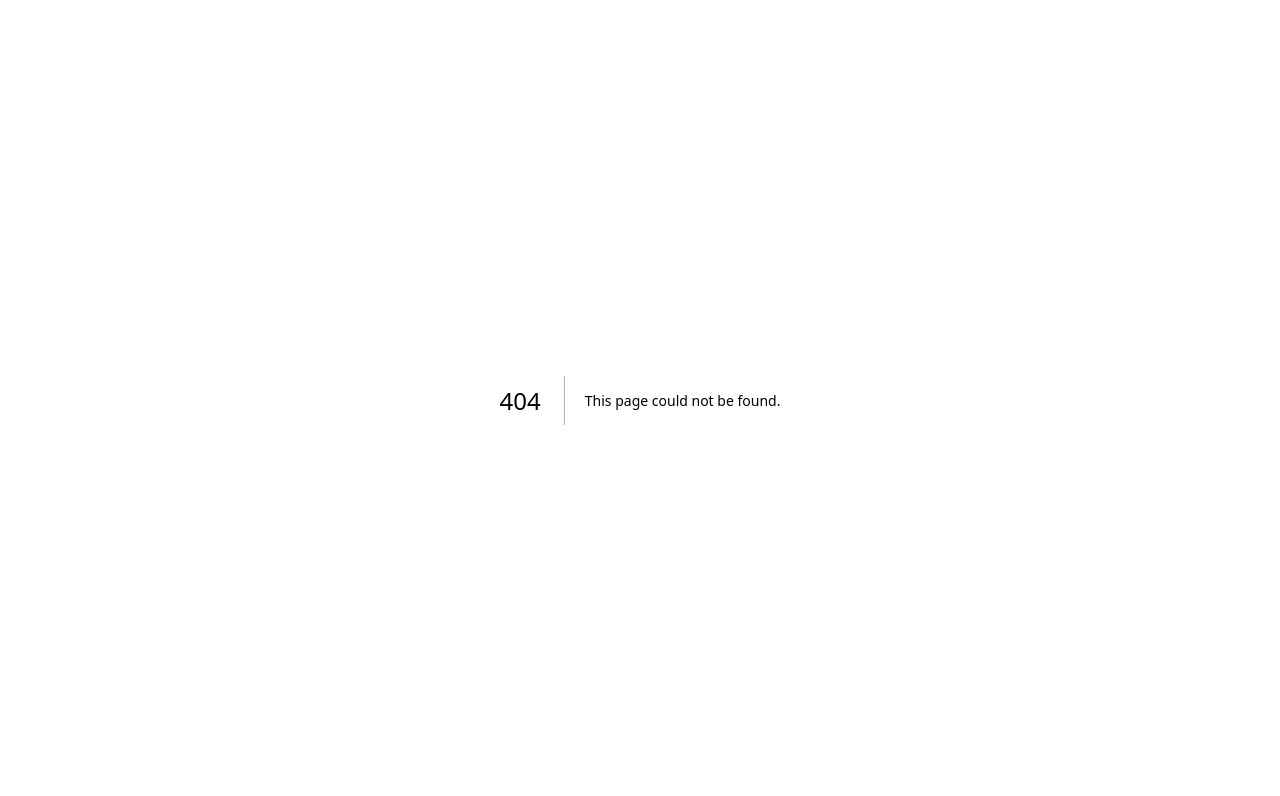
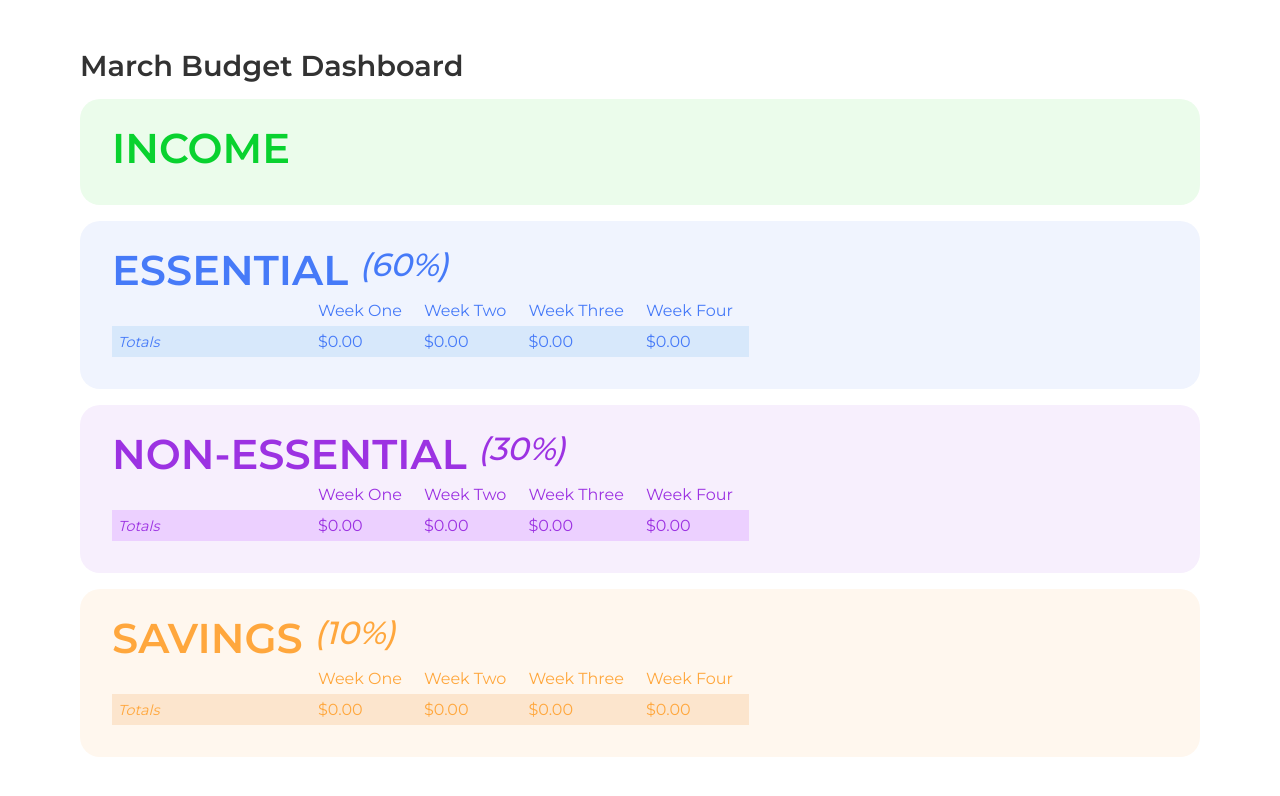
Before and after one commit to rubybeaches/BetterBudgetBuilds, a Next.js app: page /dashboard in a window 1280 px wide. Before the commit this address had no page. Shown: the top 796 px of the page. Built offline with nearby package versions, Linux system fonts and the light colour scheme.

Commit message:
adding base for budget dashboard

```diff
--- /dev/null
+++ b/src/app/components/Dashboard/SummaryTable.tsx
@@ -0,0 +1,34 @@
+import { category } from "@/app/lib/types";
+
+const SummaryTable = ({ categories }: { categories: category[] }) => {
+
+    return (
+        <table>
+            <tr>
+                <td></td>
+                <td>Week One</td>
+                <td>Week Two</td>
+                <td>Week Three</td>
+                <td>Week Four</td>
+            </tr>
+            {categories.map((category, index) => (
+                <tr key={index}>
+                    <td>{category.category}</td>
+                    <td>$0.00</td>
+                    <td>$0.00</td>
+                    <td>$0.00</td>
+                    <td>$0.00</td>
+                </tr>
+            ))}
+            <tr id="summaryTotals">
+                <td><em>Totals</em></td>
+                <td>$0.00</td>
+                <td>$0.00</td>
+                <td>$0.00</td>
+                <td>$0.00</td>
+            </tr>
+        </table>
+    )
+}
+
+export default SummaryTable;
--- /dev/null
+++ b/src/app/dashboard/page.css
@@ -0,0 +1,90 @@
+.monthTitle {
+    font-size: 1.8em;
+    font-weight: 600;
+}
+
+.section {
+    padding: 1.5em 2em 2em 2em;
+    border-radius: 20px;
+}
+
+.section>h1 {
+    font-size: 2.6em;
+    text-transform: uppercase;
+    font-weight: 600;
+}
+
+.section>h1>em {
+    font-weight: 500;
+    font-size: 2rem;
+    vertical-align: text-top;
+}
+
+.section>table {
+    border-collapse: collapse;
+}
+
+.section>table tr:not(:first-child) {
+    border-bottom: 1px solid;
+}
+
+.section>table td {
+    padding: 6px 1em 6px 6px;
+}
+
+.section>table td:first-child {
+    min-width: 200px;
+}
+
+#summaryTotals {
+    border-bottom: none;
+}
+
+#summaryTotals em {
+    font-size: .9em;
+}
+
+#Income {
+    color: #09D22F;
+}
+
+#Income.section {
+    background-color: #EBFCEB;
+}
+
+#Essential {
+    color: var(--blue-color);
+}
+
+#Essential #summaryTotals {
+    background-color: var(--blue-highlight);
+}
+
+#Essential.section {
+    background-color: var(--blue-background);
+}
+
+#Non-Essential {
+    color: var(--purple-color);
+}
+
+#Non-Essential #summaryTotals {
+    background-color: var(--purple-highlight);
+}
+
+#Non-Essential.section {
+    background-color: var(--purple-background);
+    ;
+}
+
+#Savings {
+    color: var(--orange-color);
+}
+
+#Savings #summaryTotals {
+    background-color: var(--orange-highlight);
+}
+
+#Savings.section {
+    background-color: var(--orange-background);
+}
--- /dev/null
+++ b/src/app/dashboard/page.tsx
@@ -0,0 +1,61 @@
+'use client'
+import { useEffect, useState } from "react";
+import "./page.css";
+import { setActiveCategories } from "../lib/helpers";
+import SummaryTable from "../components/Dashboard/SummaryTable";
+import { category } from "../lib/types";
+
+const Dashboard = () => {
+    let newDate = new Date()
+    let date = newDate.getDate();
+    //let month = newDate.getMonth() + 1;
+    let month = newDate.toLocaleString("en-US", { month: "long" });
+    // let year = newDate.getFullYear();
+
+    const [userCategories, setUserCategories] = useState<category[]>([]);
+
+    useEffect(() => {
+        const items: any = localStorage.getItem('userCategories');
+        if (items) {
+            setUserCategories(JSON.parse(items));
+            setEssentialCategories(setActiveCategories(JSON.parse(items), "essential"));
+            setNonEssentialCategories(setActiveCategories(JSON.parse(items), "non-essential"));
+            setSavingCategories(setActiveCategories(JSON.parse(items), "savings"));
+        }
+
+    }, []);
+
+    const [essentialCategories, setEssentialCategories] = useState(setActiveCategories(userCategories, "essential"));
+    const [nonEssentialCategories, setNonEssentialCategories] = useState(setActiveCategories(userCategories, "non-essential"));
+    const [savingCategories, setSavingCategories] = useState(setActiveCategories(userCategories, "savings"));
+
+    return (
+        <main className="main">
+            <h2 className="monthTitle">
+                {month} Budget Dashboard
+            </h2>
+
+            <div id="Income" className="section">
+                <h1>Income</h1>
+            </div>
+
+            <div id="Essential" className="section">
+                <h1>Essential <em>(60%)</em></h1>
+                <SummaryTable categories={essentialCategories} />
+            </div>
+
+            <div id="Non-Essential" className="section">
+                <h1>Non-Essential <em>(30%)</em></h1>
+
+                <SummaryTable categories={nonEssentialCategories} />
+            </div>
+
+            <div id="Savings" className="section">
+                <h1>Savings <em>(10%)</em></h1>
+                <SummaryTable categories={savingCategories} />
+            </div>
+        </main>
+    )
+}
+
+export default Dashboard;
--- a/src/app/globals.css
+++ b/src/app/globals.css
@@ -32,6 +32,15 @@
   --callout-border-rgb: 172, 175, 176;
   --card-rgb: 180, 185, 188;
   --card-border-rgb: 131, 134, 135;
+  --blue-color: #467AF8;
+  --blue-background: #F0F4FE;
+  --blue-highlight: #d7e8fb;
+  --purple-color: #9C32E2;
+  --purple-background: #F7EFFD;
+  --purple-highlight: #ECD0FF;
+  --orange-color: #FFA73D;
+  --orange-background: #FFF7EE;
+  --orange-highlight: #FCE5CD;
 }
 
 @media (prefers-color-scheme: dark) {
@@ -75,6 +84,15 @@ body {
   overflow-x: hidden;
 }
 
+.main {
+  display: flex;
+  flex-direction: column;
+  gap: 1em;
+  padding: 3rem 5rem;
+  min-height: 100vh;
+  color: #323232;
+}
+
 body {
   color: rgb(var(--foreground-rgb));
   /* background: linear-gradient(135deg, #F0F4FE, #F7EFFD 25%, #FECFDF 75%, #FFF7EE 100%); */
```
Also changed, not shown: src/app/budget/page.css (+0 -9 lines).
